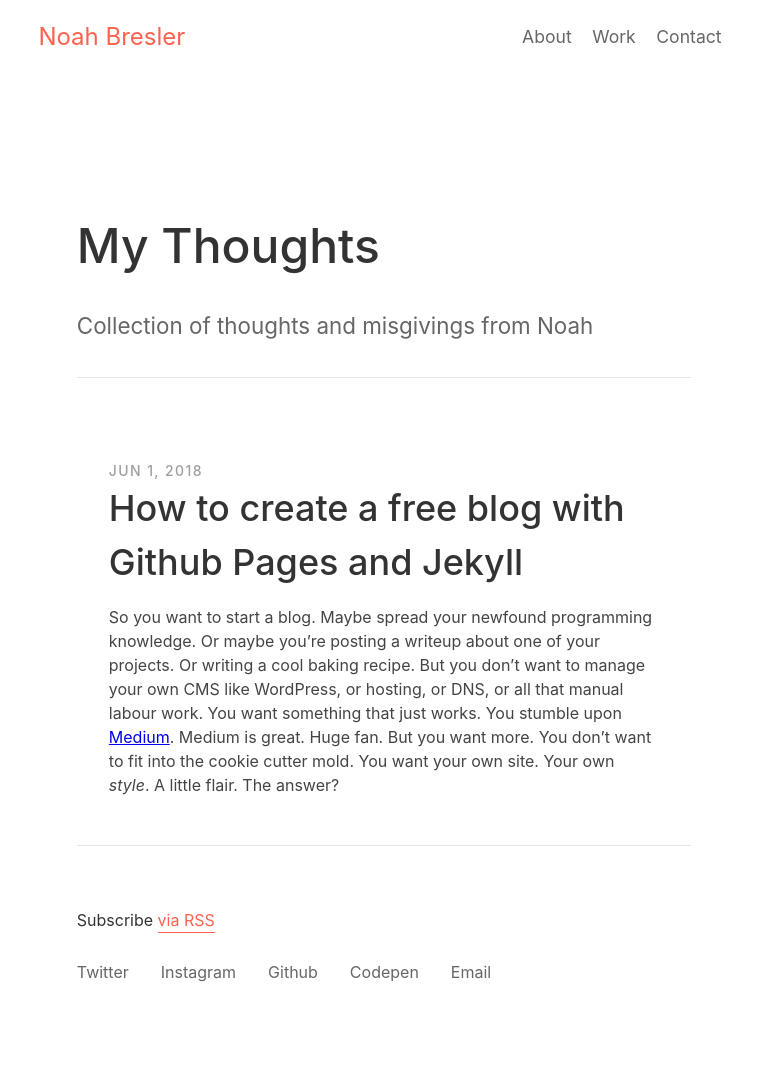
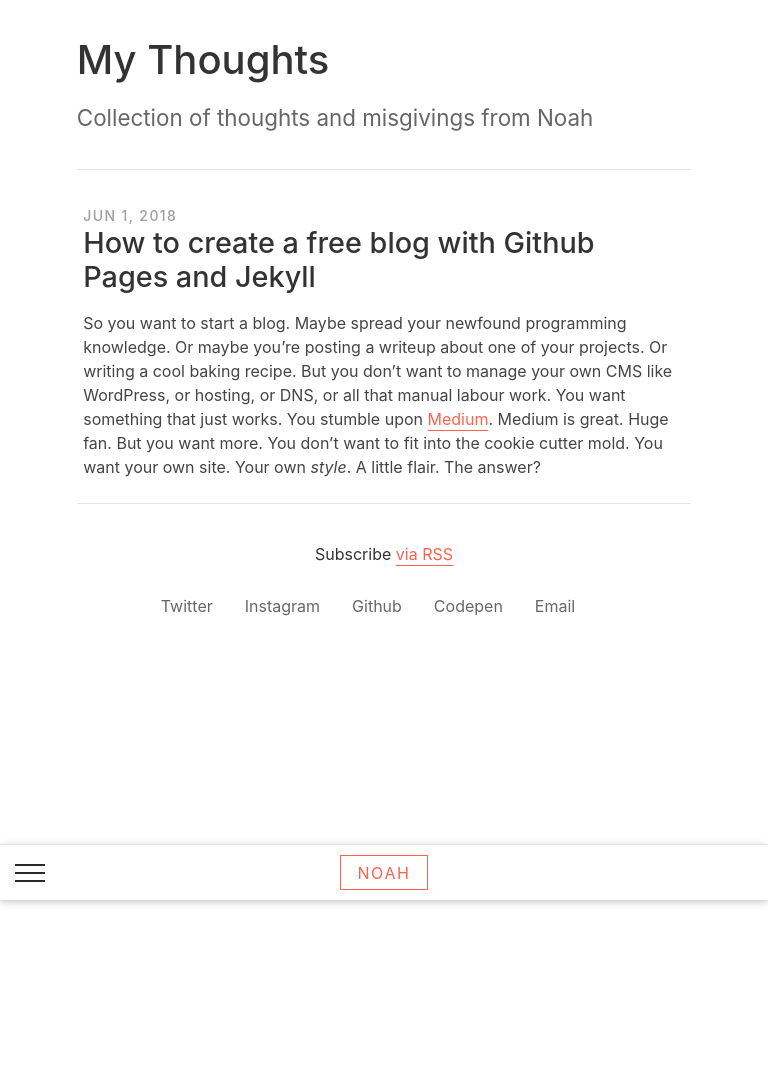
Before and after one commit to NoahBres/blog, a Jekyll site: the page built from index.html, in a window 768 px wide. Built offline with Jekyll 4.4.1, drawn with Linux system fonts in a browser that asks for light colours.

Commit message:
📱 Mobile optimized main blog page (needs work)

```diff
--- a/index.html
+++ b/index.html
@@ -11,6 +11,20 @@ stylesheet: styles/home.css
 		<li><a href="https://noahbres.github.io">Contact</a></li>
 	</ul>
 </nav>
+<input type="checkbox" id="mobile-nav-hamburger">
+<label id="mobile-nav-hamburger-menu" for="mobile-nav-hamburger"></label>
+<nav class="mobile-nav flex">
+	<a class="mobile-nav-home" href="#">Noah</a>
+</nav>
+<div class="mobile-pullout flex">
+	<ul class="flex">
+		<a href="https://noahbres.github.io">Home</a>
+		<a href="https://noahbres.github.io">About</a>
+		<a href="https://noahbres.github.io">Work</a>
+		<a href="https://noahbres.github.io">Contact</a>
+	</ul>
+</div>
+
 <div class="wrapper flex">
 	<h1 class="title">My Thoughts</h1>
 	<h2 class="subtitle">Collection of thoughts and misgivings from Noah</h2>
@@ -23,6 +37,7 @@ stylesheet: styles/home.css
 			<h4 class="post-meta">{{ post.date | date: date_format }}</h4>
 			<a class="post-link" href="{{ post.url | relative_url }}">{{ post.title | escape }}</a>
 			<p class="excerpt">{{ post.excerpt | remove: '<p>' | remove: '</p>' }}</p>
+			<p class="excerpt-mobile">{{ post.short_summary }}</p>
 		</li>
 		{%- endfor -%}
 	</ul>
--- a/styles/home.css
+++ b/styles/home.css
@@ -60,9 +60,22 @@ body {
 	color: #FD624E;
 }
 
+.mobile-nav {
+	display: none;
+}
+
+#mobile-nav-hamburger {
+	display: none;
+}
+
+.mobile-pullout {
+	display: none;
+}
+
 .wrapper {
 	width: 80%;
 	max-width: 96rem;
+	align-items: center;
 }
 
 .title {
@@ -71,6 +84,7 @@ body {
 	font-weight: 500;
 	line-height: 1.25;
 	color: #333;
+	align-self: flex-start;
 }
 
 .subtitle {
@@ -79,6 +93,7 @@ body {
 	font-weight: 400;
 	line-height: 1.5;
 	color: #666;
+	align-self: flex-start;
 }
 
 .post-list {
@@ -120,21 +135,31 @@ body {
 	color: #FD624E;
 }
 
-.post-list li .excerpt {
+.post-list li .excerpt, .post-list li .excerpt-mobile {
 	max-width: 70em;
 	color: #444;
 	line-height: 1.5;
+}
+
+.post-list li .excerpt {
+	display: none;
 }
 
 .rss-subscribe {
 	color: #333;
 }
 
-.rss-subscribe a {
+.rss-subscribe a, .post-list .excerpt a {
 	text-decoration: none;
 	color: #FD624E;
 	padding-bottom: 0.1em;
 	border-bottom: 1px solid #FD624E;
+
+	transition: 300ms ease;
+}
+
+.rss-subscribe a:hover, .post-list .excerpt a:hover {
+	color: #FF1D00;
 }
 
 .highlighter-rouge {
@@ -216,3 +241,198 @@ body {
 		align-items: center;
 	}
 }
+
+@media(min-width: 768px) {
+	.post-list li .excerpt {
+		display: block;
+	}
+
+	.post-list li .excerpt-mobile {
+		display: none;
+	}
+}
+
+@media(max-width: 768px) {
+	.title {
+		font-size: 2.5rem;
+		margin-bottom: 0.4em;
+		padding-top: 0.5rem;
+	}
+
+	.post-list {
+		padding: 0.5rem 0;
+	}
+
+	.post-list li {
+		padding: 0.5rem 0.4rem;
+		border-bottom: 1px solid #e5e5e5;
+	}
+
+	.post-list li .post-link {
+		font-size: 1.8rem;
+		line-height: 1.2;
+	}
+
+	.rss-subscribe {
+		text-align: center;
+	}
+
+	.social {
+		justify-content: center;
+	}
+
+	.nav {
+		display: none;
+	}
+
+	.mobile-nav {
+		display: flex;
+		align-items: center;
+		flex-direction: row;
+		justify-content: center;
+
+		position: fixed;
+		bottom: 0;
+		height: 56px;
+		width: 100%;
+
+		background: #fff;
+		border-top: 1px solid #e5e5e5;
+		box-shadow: 0 2px 5px 0 rgba(59, 68, 76, 0.16), 0 2px 10px 0 rgba(0, 0, 0, 0.12);
+
+		z-index: 9;
+	}
+
+	.mobile-nav .mobile-nav-home {
+		text-decoration: none;
+		color: #FD624E;
+		text-transform: uppercase;
+		letter-spacing: 0.1em;
+		font-size: 1em;
+
+		border: 1px solid #FD624E;
+		padding: 0.4em 1em;
+	}
+
+	.mobile-nav #mobile-nav-top {
+		height: 18px;
+		width: 18px;
+
+		border-top: 2px solid #292929;
+		border-left: 2px solid #292929;
+
+		transform: rotate(-135deg) translateY(-15px) translateX(20px);
+		transform-style: preserve-3d;
+		transition: 300ms ease;
+	}
+
+	.mobile-nav #mobile-nav-top.up {
+		transform: rotateX(180deg) rotateZ(-135deg) translateY(-15px) translateX(20px);
+	}
+
+	#mobile-nav-hamburger[type=checkbox] {
+		display: inline;
+
+		position: fixed;
+		bottom: 28px;
+		left: 0;
+	}
+
+	#mobile-nav-hamburger-menu {
+		position: fixed;
+		bottom: 26px;
+		left: 15px;
+
+		z-index: 99;
+
+		cursor: pointer;
+
+		width: 30px;
+		height: 2px;
+
+		background: #292929;
+	}
+
+	#mobile-nav-hamburger-menu:before,
+	#mobile-nav-hamburger-menu:after {
+		content: '';
+		width: 30px;
+		height: 2px;
+
+		position: absolute;
+
+		background: #292929;
+	}
+
+	#mobile-nav-hamburger-menu:before {
+		bottom: 8px;
+
+		transition: bottom 200ms 200ms cubic-bezier(0.23, 1, 0.32, 1), transform 200ms cubic-bezier(0.23, 1, 0.32, 1);
+	}
+
+	#mobile-nav-hamburger-menu:after {
+		top: 8px;
+
+		transition: top 200ms 200ms cubic-bezier(0.23, 1, 0.32, 1), transform 200ms cubic-bezier(0.23, 1, 0.32, 1);
+	}
+
+	#mobile-nav-hamburger[type=checkbox]:checked ~ #mobile-nav-hamburger-menu {
+		background: #fff;
+	}
+
+	#mobile-nav-hamburger[type=checkbox]:checked ~ #mobile-nav-hamburger-menu:before {
+		bottom: 0;
+		transform: rotate(45deg);
+		transition: bottom 200ms cubic-bezier(0.23, 1, 0.32, 1), transform 200ms 200ms cubic-bezier(0.23, 1, 0.32, 1);
+	}
+
+	#mobile-nav-hamburger[type=checkbox]:checked ~ #mobile-nav-hamburger-menu:after {
+		top: 0;
+		transform: rotate(-45deg);
+		transition: top 200ms cubic-bezier(0.23, 1, 0.32, 1), transform 200ms 200ms cubic-bezier(0.23, 1, 0.32, 1);
+	}
+
+	#mobile-nav-hamburger[type=checkbox]:checked ~ .mobile-pullout {
+/*		transform: translateX(0); */
+		transform: scale(1);
+		opacity: 1;
+		pointer-events: auto;
+	}
+
+	.mobile-pullout {
+		display: block;
+		position: fixed;
+		top: 1%;
+
+		width: 95%;
+		height: calc(98% - 56px);
+		padding: 0 2em;
+
+		background: #fff;
+		overflow: auto;
+		z-index: 8;
+
+		box-shadow: 0 3px 6px rgba(0, 0, 0, 0.08), 0 3px 6px rgba(0, 0, 0, 0.13);
+
+		border: 1px solid #e5e5e5;
+		border-radius: 0.5em;
+
+		pointer-events: none;
+		opacity: 0;
+		transform: scale(0.9);
+		transition: 200ms ease-in-out;
+	}
+
+	.mobile-pullout ul {
+		height: 100%;
+		align-items: center;
+		padding: 0;
+	}
+
+	.mobile-pullout ul a {
+		padding: 0.3em 0;
+		text-decoration: none;
+		color: #f5624e;
+		font-size: 1.2em;
+	}
+}
--- a/styles/post.css
+++ b/styles/post.css
@@ -635,8 +635,7 @@ footer .found-the-article-useful {
 		pointer-events: none;
 		opacity: 0;
 		transform: scale(0.9);
-/*		transform: translateX(-105%);
-*/		transition: 200ms ease-in-out;
+		transition: 200ms ease-in-out;
 	}
 
 	.mobile-toc h2 {
```
Also changed, not shown: _posts/2018-06-01-how-to-create-a-free-blog-with-github-pages-and-jekyll.md (+1 -0 lines).
